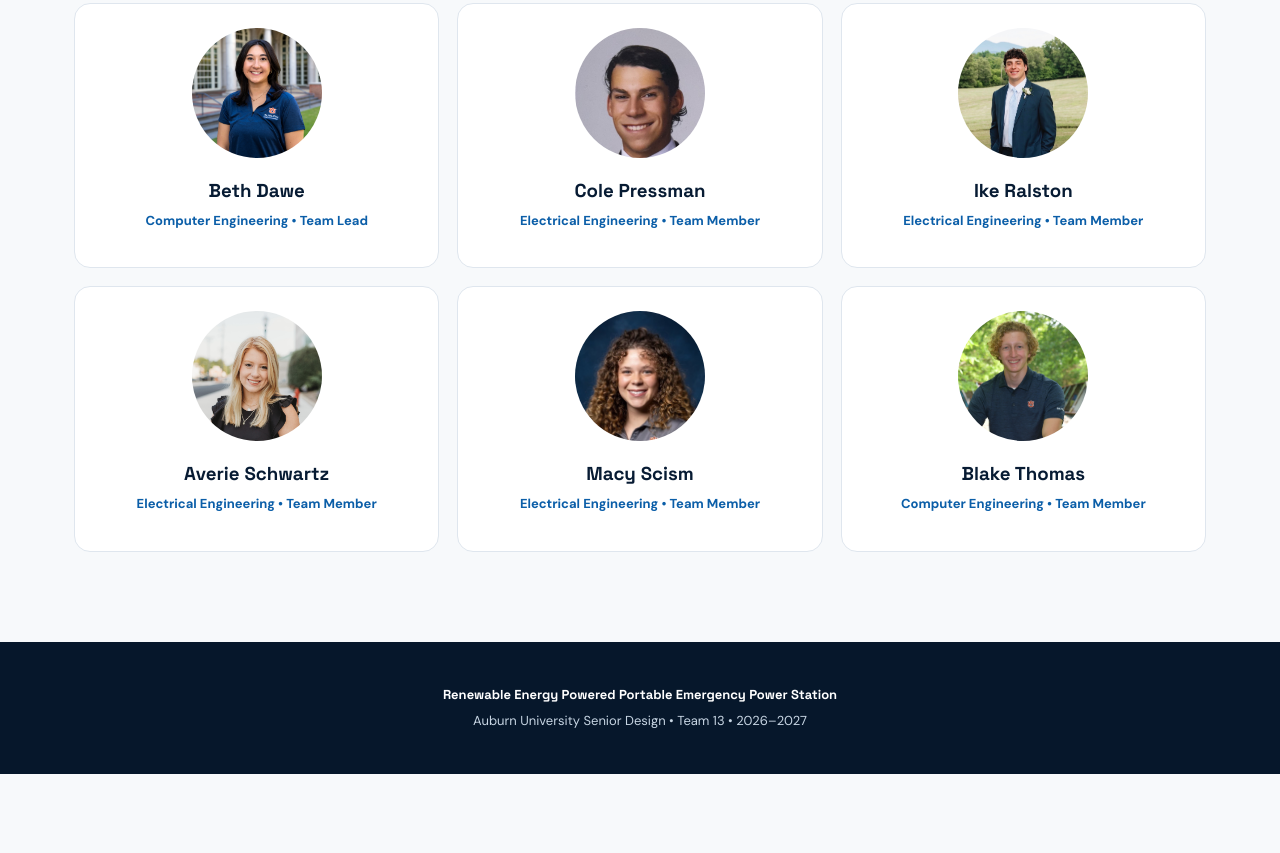
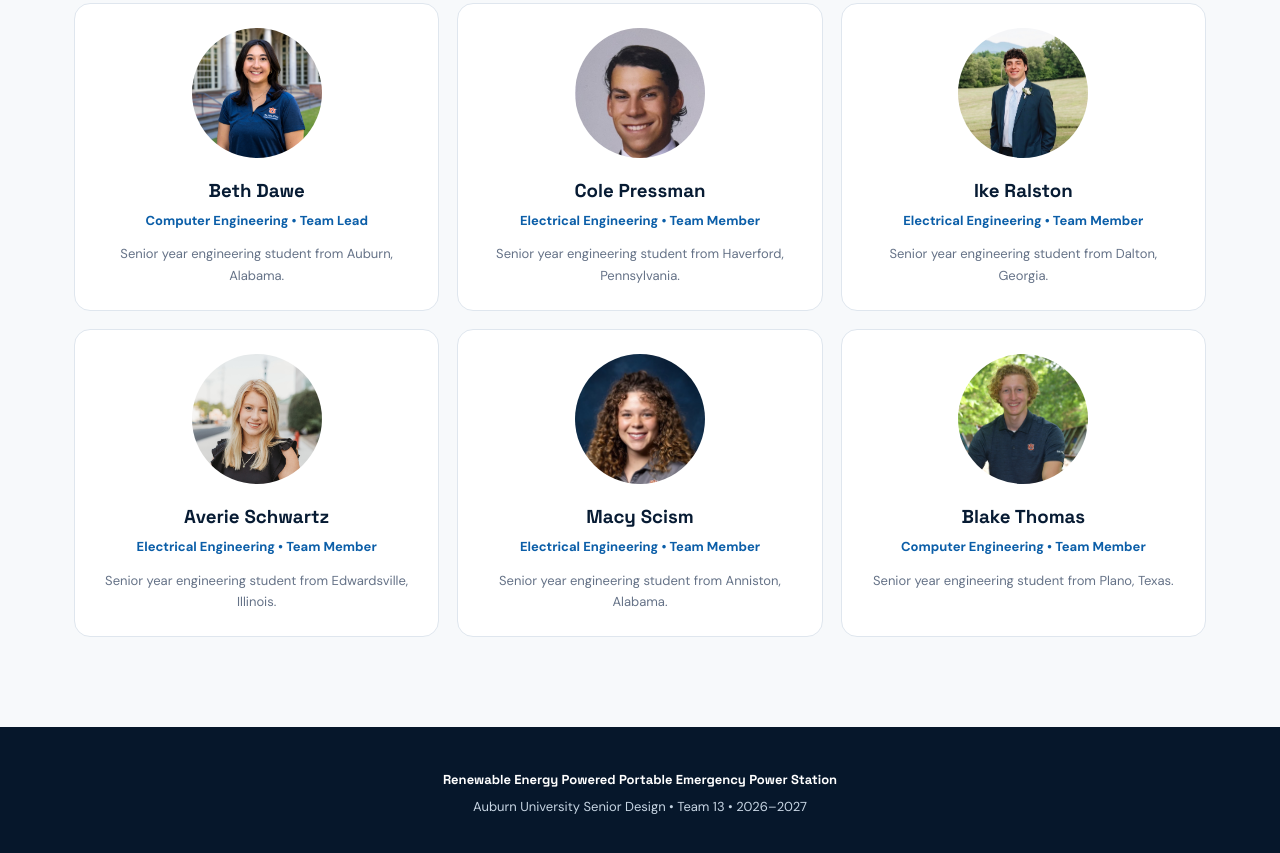
Before and after one commit to macyscism/team-13-portable-power-station, a plain HTML site: page index.html in a window 1280 px wide. Shown: the part 3427-4280 px from the top of the page. Before the commit the page ends 4201 px from the top, so only its background shows below. Drawn offline with Linux system fonts and the light colour scheme.

Commit message:
Update index.html
updated bios

```diff
--- a/index.html
+++ b/index.html
@@ -187,42 +187,42 @@
       <img class="photo-img" src="beth-dawe.jpeg" alt="Beth Dawe headshot">
       <h3>Beth Dawe</h3>
       <p class="role">Computer Engineering • Team Lead</p>
-      <p></p>
+      <p class="bio">Senior year engineering student from Auburn, Alabama.</p>
     </article>
 
     <article class="person">
       <img class="photo-img" src="cole-pressman.jpeg" alt="Cole Pressman headshot">
       <h3>Cole Pressman</h3>
       <p class="role">Electrical Engineering • Team Member</p>
-      <p></p>
+      <p class="bio">Senior year engineering student from Haverford, Pennsylvania.</p>
     </article>
 
     <article class="person">
       <img class="photo-img" src="ike-ralston.jpeg" alt="Ike Ralston headshot">
       <h3>Ike Ralston</h3>
       <p class="role">Electrical Engineering • Team Member</p>
-      <p></p>
+      <p class="bio">Senior year engineering student from Dalton, Georgia.</p>
     </article>
 
     <article class="person">
       <img class="photo-img averie-photo" src="averie-schwartz.jpeg" alt="Averie Schwartz">
       <h3>Averie Schwartz</h3>
       <p class="role">Electrical Engineering • Team Member</p>
-      <p></p>
+      <p class="bio">Senior year engineering student from Edwardsville, Illinois.</p>
     </article>
 
     <article class="person">
       <img class="photo-img macy-photo" src="macy-scism.jpeg" alt="Macy Scism">
       <h3>Macy Scism</h3>
       <p class="role">Electrical Engineering • Team Member</p>
-      <p></p>
+      <p class="bio">Senior year engineering student from Anniston, Alabama.</p>
     </article>
 
     <article class="person">
       <img class="photo-img" src="blake-thomas.jpeg" alt="Blake Thomas headshot">
       <h3>Blake Thomas</h3>
       <p class="role">Computer Engineering • Team Member</p>
-      <p></p>
+      <p class="bio">Senior year engineering student from Plano, Texas.</p>
     </article>
   </div>
 </section>
```
